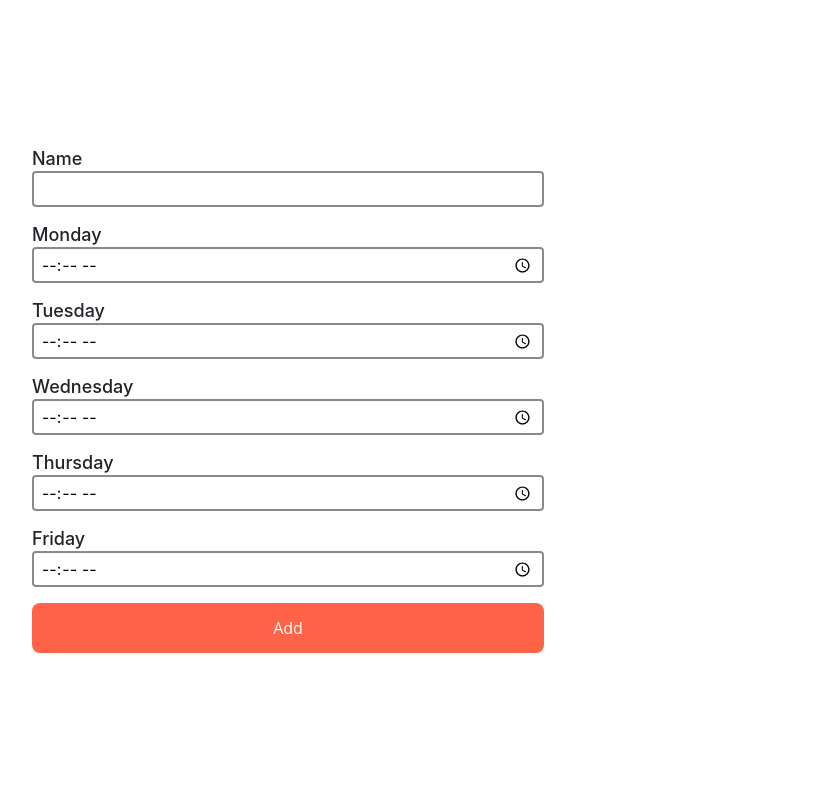
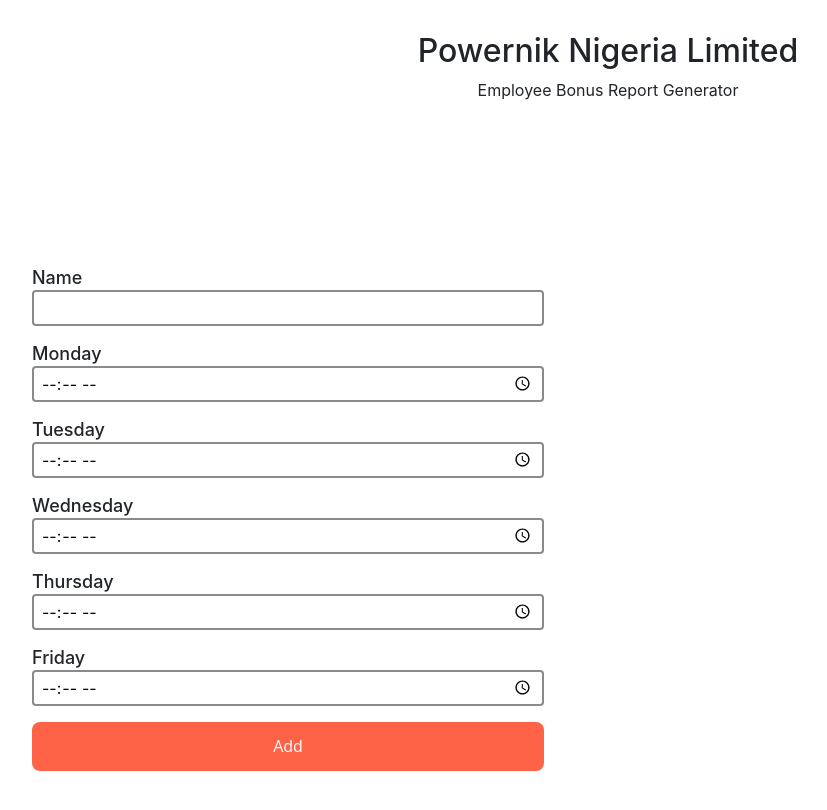
Before and after one commit to Stefanpgr/employee-bonus, a React (Create React App) app: page / in a window 1280 px wide. Shown: the top 810 px of the page, without its empty margins (32-859 px from the left). Built offline with nearby package versions, Linux system fonts and the light colour scheme.

Commit message:
little touch

```diff
--- a/src/Views/CreateReport/index.js
+++ b/src/Views/CreateReport/index.js
@@ -25,14 +25,14 @@
   };
   const handleSubmit = async (e) => {
     e.preventDefault();
-    console.log({ name, timeArrived });
+
     const res = await getRandomImg();
     const employee = {
       name,
       timeArrived,
       picture: res.results[0].picture,
     };
-    console.log(employee);
+
     dispatch({
       type: ADD_REPORT,
       payload: employee,
@@ -58,9 +58,9 @@
 
   return (
     <div className="form-wrapper">
+       <h2 className='company-name'>Powernik Nigeria Limited</h2>
 
-
-
+       <p className='text-center'>Employee Bonus Report Generator</p>
       <div className="form-body">
 
         <div className='wrapper'>
--- a/src/Views/CreateReport/style.scss
+++ b/src/Views/CreateReport/style.scss
@@ -1,5 +1,8 @@
 .form-wrapper{
-
+.company-name{
+  text-align: center;
+  margin-top: 2rem;
+}
   .form-body{
     display: flex;
     justify-content: center;
--- a/src/helper/calculateBonus.js
+++ b/src/helper/calculateBonus.js
@@ -16,7 +16,7 @@
                if(ms < 1){
                    continue
                }
-            console.log(Math.floor(totalMinutes / 5), 'floored')
+            // console.log(Math.floor(totalMinutes / 5), 'floored')
             // Divides the total minutes  by 5 and returns non floating numbers eliminating minutes under 5minutes
                 bonus  = bonus + (Math.floor(totalMinutes / 5))
 
@@ -26,6 +26,6 @@
         arr.push({...data[i], bonus})
 
 }
-console.log(arr)
+// console.log(arr)
 return arr
 }
```
Also changed, not shown: src/components/EmployeeCards.js (deleted, +0 -28 lines), 1 other file (tests, documents, lock files or other folders).
